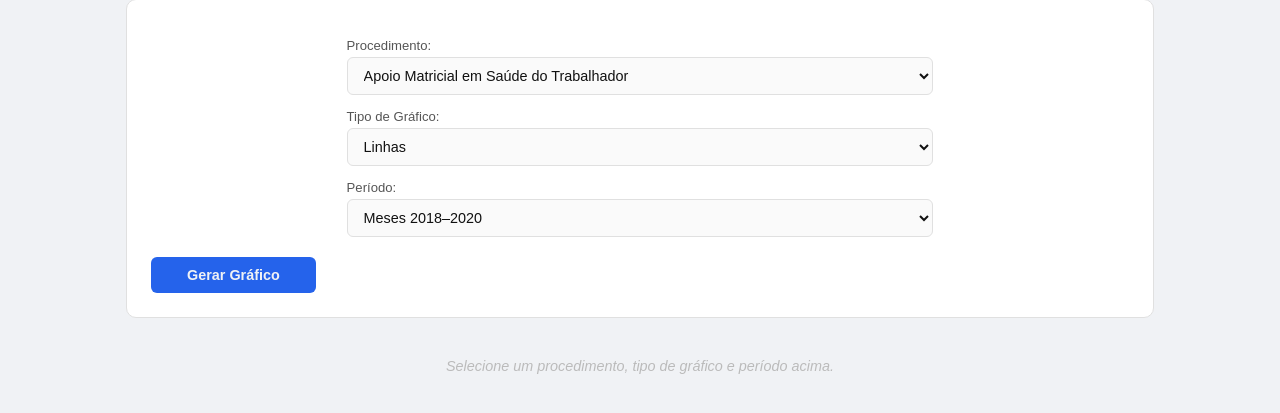
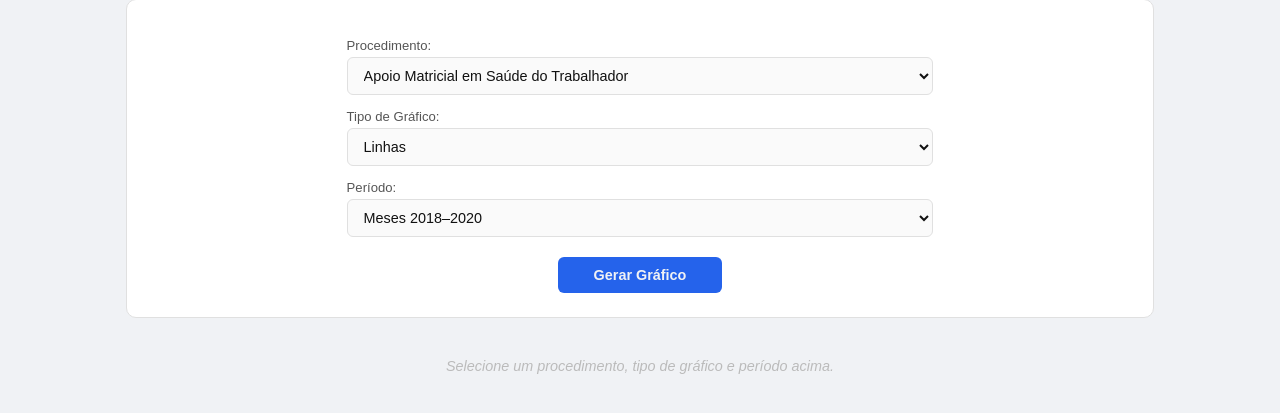
Before and after one commit to JoaoVGuerra06/webpic, a Flask app: page /grafico in a window 1280 px wide. Shown: the part 110-523 px from the top of the page. Run offline with Flask 3, Linux system fonts and the light colour scheme.

Commit message:
Add files via upload

```diff
--- a/static/style.css
+++ b/static/style.css
@@ -214,9 +214,8 @@ button[type=submit] {
     font-size: 0.9rem;
     transition: background 0.2s;
     display: block;
-    width: fit-content;
-    align-self: flex-start;
-
+    margin-left: auto;
+    margin-right: auto;
 }
 
 button[type=submit]:hover { background: var(--accent-hov); }
@@ -274,7 +273,6 @@ button[type=submit]:hover { background: var(--accent-hov); }
 .mapa-wrapper {
     background: var(--bg-card);
     border: 1px solid var(--border);
-    color: var(--text-sub);
     border-radius: 10px;
     overflow: hidden;
     margin-bottom: 20px;
@@ -284,7 +282,6 @@ button[type=submit]:hover { background: var(--accent-hov); }
 .grafico-detalhe {
     background: var(--bg-card);
     border: 1px solid var(--border);
-    color: var(--text-sub);
     border-radius: 10px;
     padding: 24px;
     min-height: 420px;
```
